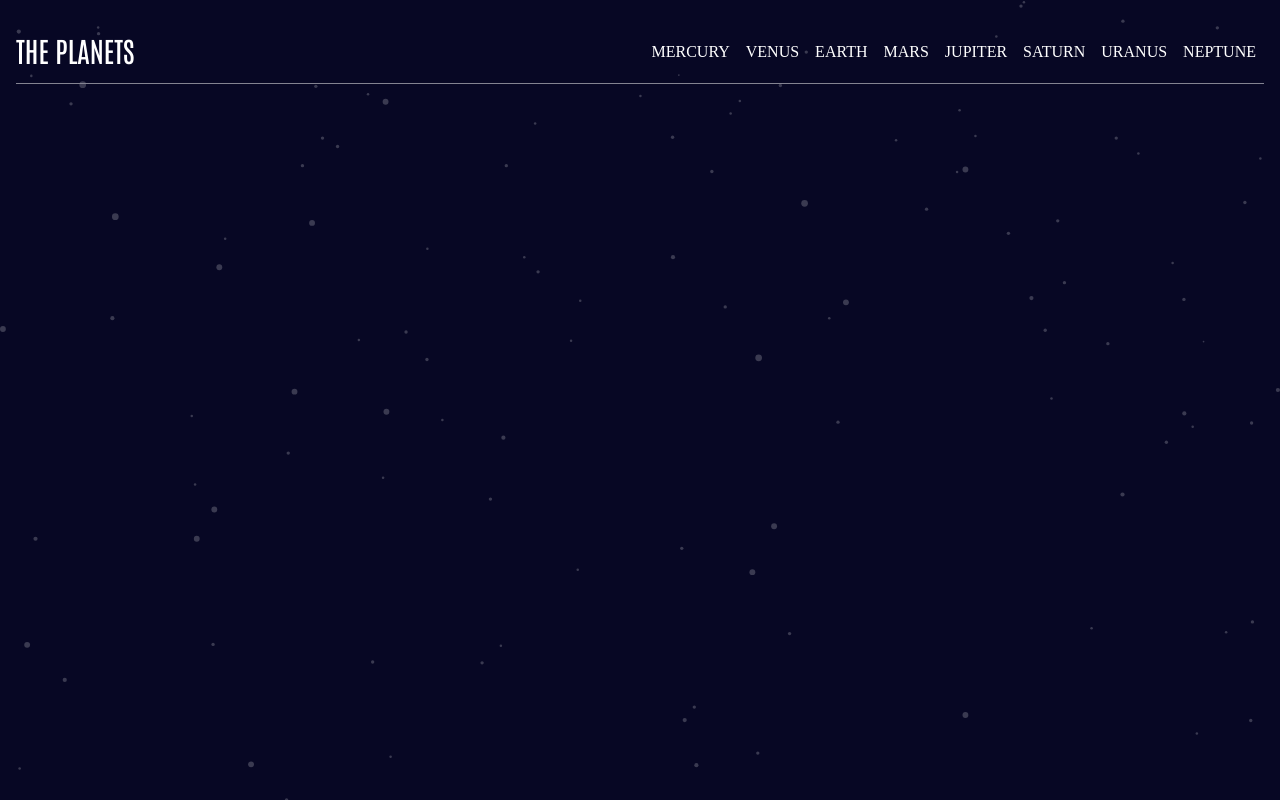
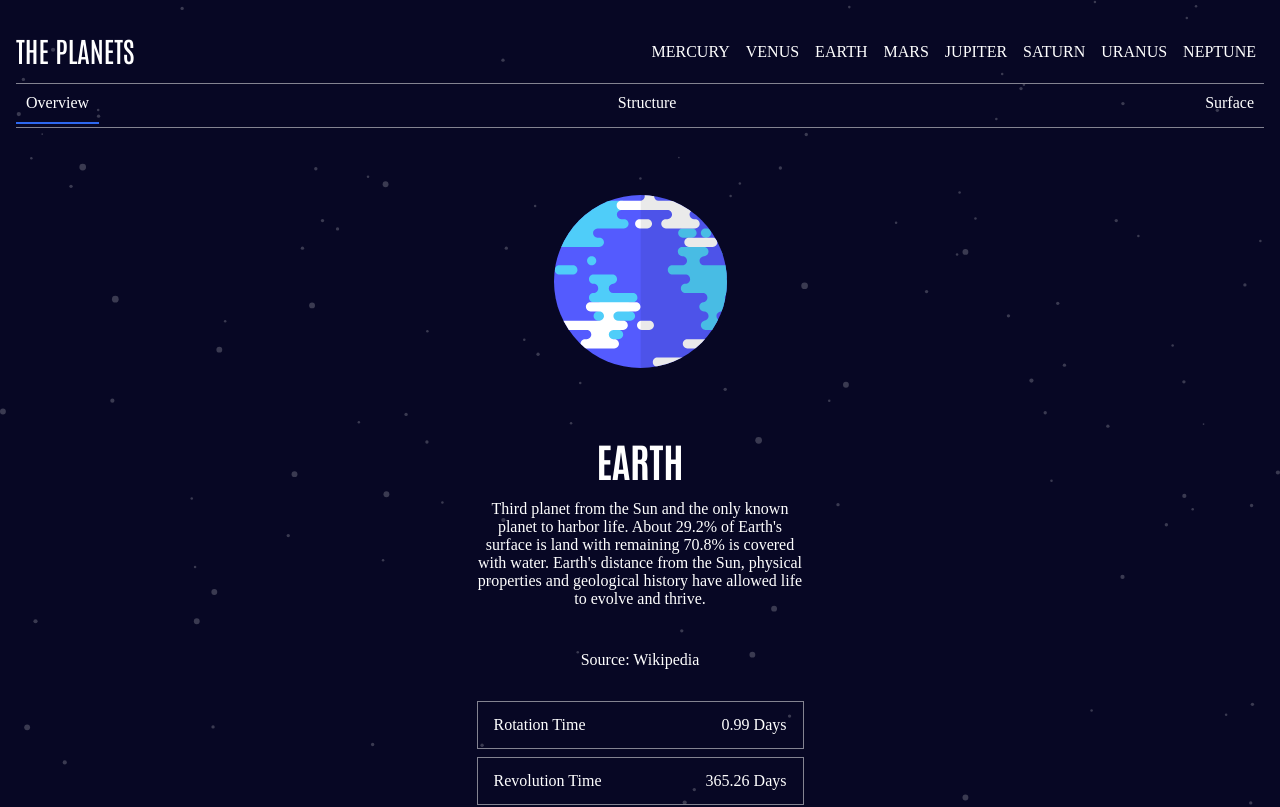
Before and after one commit to stevenabaco/planets-fact-site-reactjs, a React (Create React App) app: page /mercury in a window 1280 px wide. Shown: the top 807 px of the page. Built offline with nearby package versions, Linux system fonts and the light colour scheme; the HTML template or start-up script is replaced by a standard one.

Commit message:
Added context but images not loading

```diff
--- a/src/App.js
+++ b/src/App.js
@@ -1,27 +1,100 @@
 //Import modules
-import React from 'react';
-import { BrowserRouter as Router, Switch, Redirect, Route} from 'react-router-dom';
+import React, { useEffect, useState } from 'react';
+import {
+	BrowserRouter as Router,
+	Switch,
+	Redirect,
+	Route,
+} from 'react-router-dom';
 //Import dependencies
+import { Provider } from './components/Context';
 import Layout from './containers/Layout/Layout';
 import Planet from './components/Planets/Planet';
 
 //Import CSS files
 import './App.css';
+//Import Images
+import earthSummaryImg from './assets/planet-earth.svg';
+import earthStructureImg from './assets/planet-earth-internal.svg';
+import earthSurfaceImg from './assets/geology-earth.png';
+import jupiterSummaryImg from './assets/planet-jupiter.svg';
+import jupiterStructureImg from './assets/planet-jupiter-internal.svg';
+import jupiterSurfaceImg from './assets/geology-jupiter.png';
+import marsSummaryImg from './assets/planet-mars.svg';
+import marsStructureImg from './assets/planet-mars-internal.svg';
+import marsSurfaceImg from './assets/geology-mars.png';
+import mercurySummaryImg from './assets/planet-mercury.svg';
+import mercuryStructureImg from './assets/planet-mercury-internal.svg';
+import mercurySurfaceImg from './assets/geology-mercury.png';
 
 function App() {
+	const [data, setData] = useState([]);
+	const [currentPlanet, setCurrentPlanet] = useState('Earth');
+	const [planetIndex, setPlanetIndex] = useState(2);
+	const [category, setCategory] = useState('Overview');
+	const [planetImg, setPlanetImg] = useState(earthSummaryImg);
+
+	// Use fetch to consume local JSON data from API
+	const getData = () => {
+		fetch('./data.json', {
+			headers: {
+				'Content-Type': 'application/json',
+				Accept: 'application/json',
+			},
+		})
+			.then(function (response) {
+				console.log(response);
+				return response.json();
+			})
+			.then(function (myJson) {
+				console.log(myJson);
+				setData(myJson);
+			});
+	};
+	// Runs get data on first load
+	useEffect(() => {
+		getData();
+	}, []);
+
 	return (
+		<Provider
+			value={{
+				// State
+				data,
+				setData,
+				currentPlanet,
+				setCurrentPlanet,
+				planetIndex,
+				setPlanetIndex,
+				planetImg,
+				setPlanetImg,
+				category,
+				setCategory,
+				// Images
+				earthSummaryImg,
+				earthStructureImg,
+				earthSurfaceImg,
+				mercurySummaryImg,
+				mercuryStructureImg,
+				mercurySurfaceImg,
+
+			}}>
 			<Router>
 				<Layout>
 					<Switch>
-          <Route exact path="/earth">
-						<Planet planet={"Earth"} index={2}/>
+						<Route exact path='/earth'>
+							<Planet />
 						</Route>
-					<Route exact path="/">
-						<Redirect to="/earth" />
+						<Route exact path='/mercury'>
+							<Planet />
+						</Route>
+						<Route exact path='/'>
+							<Redirect to='/earth' />
 						</Route>
 					</Switch>
 				</Layout>
 			</Router>
+		</Provider>
 	);
 }
 
--- /dev/null
+++ b/src/components/Context/index.js
@@ -0,0 +1,6 @@
+import { createContext } from "react";
+
+const PlanetsContext = createContext();
+
+export const Provider = PlanetsContext.Provider;
+export const Consumer = PlanetsContext.Consumer;
--- a/src/components/Planets/Planet.js
+++ b/src/components/Planets/Planet.js
@@ -2,55 +2,16 @@
 import React, { useState, useEffect } from 'react';
 //Import Dependencies
 import { ContentTabs } from '../ContentToolbar/ContentToolbar';
-
+import { Consumer } from '../../components/Context';
 //Import CSS
 import './Planet.css';
-//Import Images
-import earthSummaryImg from '../../assets/planet-earth.svg';
-import earthStructureImg from '../../assets/planet-earth-internal.svg';
-import earthSurfaceImg from '../../assets/geology-earth.png';
-import jupiterSummaryImg from '../../assets/planet-jupiter.svg';
-import jupiterStructureImg from '../../assets/planet-jupiter-internal.svg';
-import jupiterSurfaceImg from '../../assets/geology-jupiter.png';
-import marsSummaryImg from '../../assets/planet-mars.svg';
-import marsStructureImg from '../../assets/planet-mars-internal.svg';
-import marsSurfaceImg from '../../assets/geology-mars.png';
 
-function Planet(props) {
-	// Set states
-	const [currentPlanet, setCurrentPlanet] = useState(props.planet);
-	const [index, setIndex] = useState(props.index);
-	const [content, setContent] = useState('Overview');
-	const [planetImg, setPlanetImg] = useState(earthSummaryImg);
-	const [data, setData] = useState([]);
 
-	// Assign DOM elements
-
-	// Use fetch to consume local JSON data from API
-
-	const getData = () => {
-		fetch('./data.json', {
-			headers: {
-				'Content-Type': 'application/json',
-				Accept: 'application/json',
-			},
-		})
-			.then(function (response) {
-				console.log(response);
-				return response.json();
-			})
-			.then(function (myJson) {
-				console.log(myJson);
-				setData(myJson);
-			});
-	};
-	// Runs get data on first
-	useEffect(() => {
-		getData();
-	}, []);
-
+function Planet() {
 return (
-		<div id='planet__wrapper' planet={currentPlanet}>
+	<Consumer>
+		{context => (
+			<div id='planet__wrapper' planet={context.currentPlanet}>
 				<div id='radio__toolbar' className='flex'>
 					{ContentTabs.map(
 						({ id, name, label, value, valueimg, defaultChecked }) => (
@@ -64,16 +25,16 @@
 										value={value.toString()}
 										valueimg={valueimg}
 										defaultChecked={defaultChecked}
-									className={props.planet}
+										className={context.currentPlanet}
 										onChange={() => {
 											console.log(value);
 											console.log(valueimg);
 
-										setPlanetImg(valueimg);
-										setContent(label);
+											context.setPlanetImg(valueimg);
+											context.setCategory(label);
 										}}
 										tabIndex={+id}
-									checked={content === label}
+										checked={context.category === label}
 									/>
 
 									<label htmlFor={id}>{label}</label>
@@ -83,66 +44,76 @@
 					)}
 				</div>
 				<div id='planet__img'>
-				{planetImg === earthSurfaceImg ? (
+					{context.planetImg === context.earthSurfaceImg ? (
 						<div id='summary__surface__container'>
 							<img
 								id='summary__img'
-							src={props.planet === 'Earth' ? earthSummaryImg : null}
+								src={
+									context.currentPlanet === 'Earth'
+										? context.earthSummaryImg
+										: null
+								}
 								alt='Earth'
 							/>
-						<img id='surface__img' src={planetImg} alt='earth' />
+							<img
+								id='surface__img'
+								src={context.planetImg}
+								alt={context.currentPlanet}
+							/>
 						</div>
 					) : (
-					<img src={planetImg} alt='earth'></img>
+						<img src={context.planetImg} alt={context.currentPlanet}></img>
 					)}
 				</div>
 				<div id='planet__content'>
-				<h1>{currentPlanet}</h1>
+					<h1>{context.currentPlanet}</h1>
 					{
 						<p>
-						{data &&
-							data.length > 0 &&
-							content === 'Overview' &&
-							data[index].overview.content}
+							{context.data &&
+								context.data.length > 0 &&
+								context.category === 'Overview' &&
+								context.data[context.planetIndex].overview.content}
 						</p>
 					}
 					{
 						<p>
-						{data &&
-							data.length > 0 &&
-							content === 'Structure' &&
-							data[index].structure.content}
+							{context.data &&
+								context.data.length > 0 &&
+								context.category === 'Structure' &&
+								context.data[context.planetIndex].structure.content}
 						</p>
 					}
 					{
 						<p>
-						{data &&
-							data.length > 0 &&
-							content === 'Surface' &&
-							data[index].geology.content}
+							{context.data &&
+								context.data.length > 0 &&
+								context.category === 'Surface' &&
+								context.data[context.planetIndex].geology.content}
 						</p>
 					}
 					<p>Source: Wikipedia</p>
 				</div>
 				<div id='facts' className='flex'>
 					<div id='rotation' className='planet__facts flex'>
-					<p>Rotation Time</p>{' '}
-					<span>{data && data.length > 0 && data[index].rotation}</span>
+						<p>Rotation Time</p>
+						<span>{context.data && context.data.length > 0 && context.data[context.planetIndex].rotation}</span>
 					</div>
 					<div id='revolution' className='planet__facts flex'>
-					<p>Revolution Time</p>{' '}
-					<span>{data && data.length > 0 && data[index].revolution}</span>
+						<p>Revolution Time</p>
+						<span>{context.data && context.data.length > 0 && context.data[context.planetIndex].revolution}</span>
 					</div>
 					<div id='radius' className='planet__facts flex'>
 						<p>Radius</p>{' '}
-					<span>{data && data.length > 0 && data[index].radius}</span>
+						<span>{context.data && context.data.length > 0 && context.data[context.planetIndex].radius}</span>
 					</div>
 					<div id='temp' className='planet__facts flex'>
 						<p>Average Temp</p>{' '}
-					<span>{data && data.length > 0 && data[index].temperature}</span>
+						<span>{context.data && context.data.length > 0 && context.data[context.planetIndex].temperature}</span>
 					</div>
 				</div>
 			</div>
+		)}
+	</Consumer>
 );
 }
 
--- a/src/containers/Layout/Layout.js
+++ b/src/containers/Layout/Layout.js
@@ -1,6 +1,7 @@
 //Import modules
 import React from 'react';
 //Import dependencies
+
 import Navbar from '../../components/Navbar/Navbar';
 //Import CSS
 import './Layout.css';
```
Also changed, not shown: src/components/Navbar/Navbar.js (+82 -18 lines), public/data.json (line endings or trailing spaces). Lines whose indentation alone changed are shown as unchanged.
